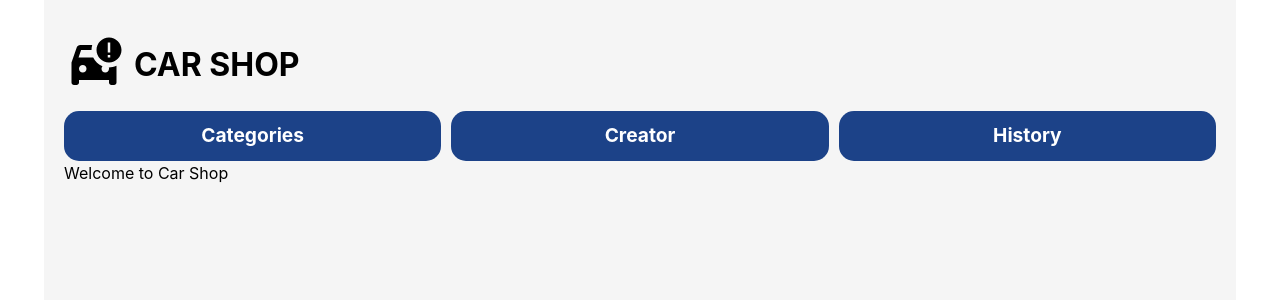
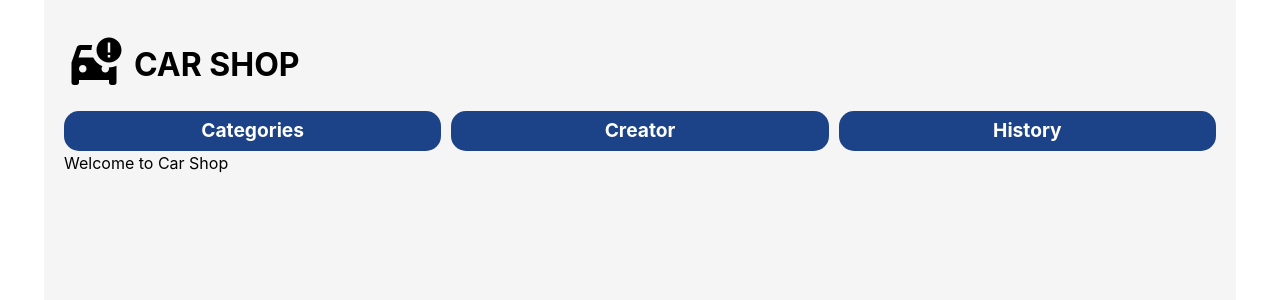
Before and after one commit to Paveu99/CarShop, a React (Vite) app: page / in a window 1280 px wide. Shown: the top 300 px of the page. Built offline with nearby package versions, Linux system fonts and the light colour scheme.

Commit message:
Smaller navbars

```diff
--- a/src/components/links/styles.module.scss
+++ b/src/components/links/styles.module.scss
@@ -8,7 +8,7 @@
 .step {
     display: flex;
     width: 100%;
-    height: 50px;
+    height: 40px;
     background-color: #1c4288;
     color: white;
     border-radius: 15px;
```
